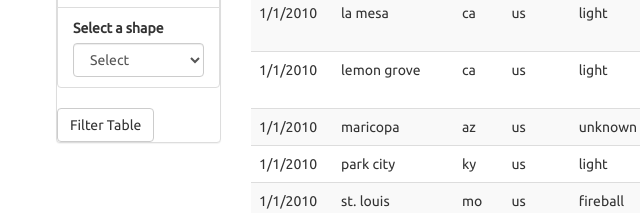
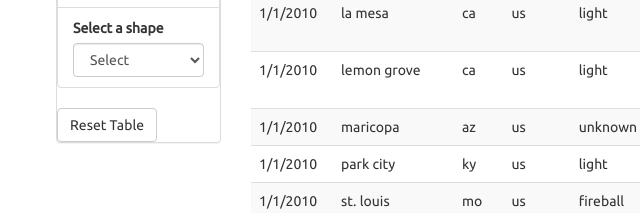
Before and after one commit to jMacProd/javascript-challenge, a plain HTML site: page UFO-level-2/index.html in a window 1280 px wide. Shown: the part 1027-1240 px from the top of the page, 14-654 px from the left. Drawn offline with nearby package versions, Linux system fonts and the light colour scheme.

Commit message:
Back up index.html Part 2 - cleared commented out manually added lists - app.js Part 2 - renamed button to Reset table

```diff
--- a/UFO-level-2/static/js/app.js
+++ b/UFO-level-2/static/js/app.js
@@ -35,6 +35,7 @@ fulldata();
 
 //Reference the button id
 var button = d3.select("#filter-btn");
+var resetbutton = button.text("Reset Table");
 
 //Reference the input field id
 var form = d3.select("form");
@@ -200,11 +201,11 @@ function filteredtable(date, city, state, country, shape) {
     addtable()
 
     newdropdowndata = []
-    console.log(`should be empty ${newdropdowndata.length}`)
+    //console.log(`should be empty ${newdropdowndata.length}`)
     tableDatashape.forEach(function(x) {
         newdropdowndata.push(x);
     });
-    console.log(`should be full ${newdropdowndata.length}`)
+    //console.log(`should be full ${newdropdowndata.length}`)
 
     //newdropdowndatacount ()
     // dynamicfilters ()
```
Also changed, not shown: UFO-level-2/index.html (+0 -20 lines), 1 other file.
